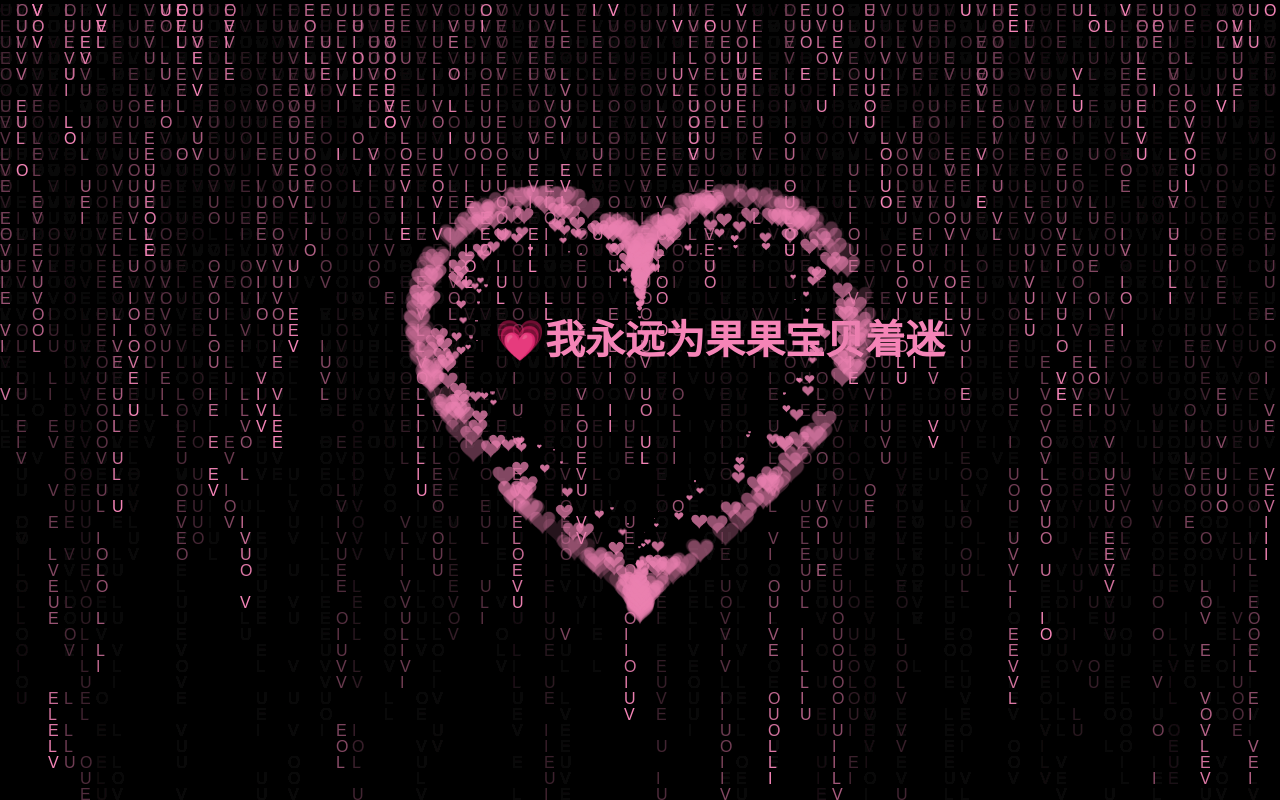
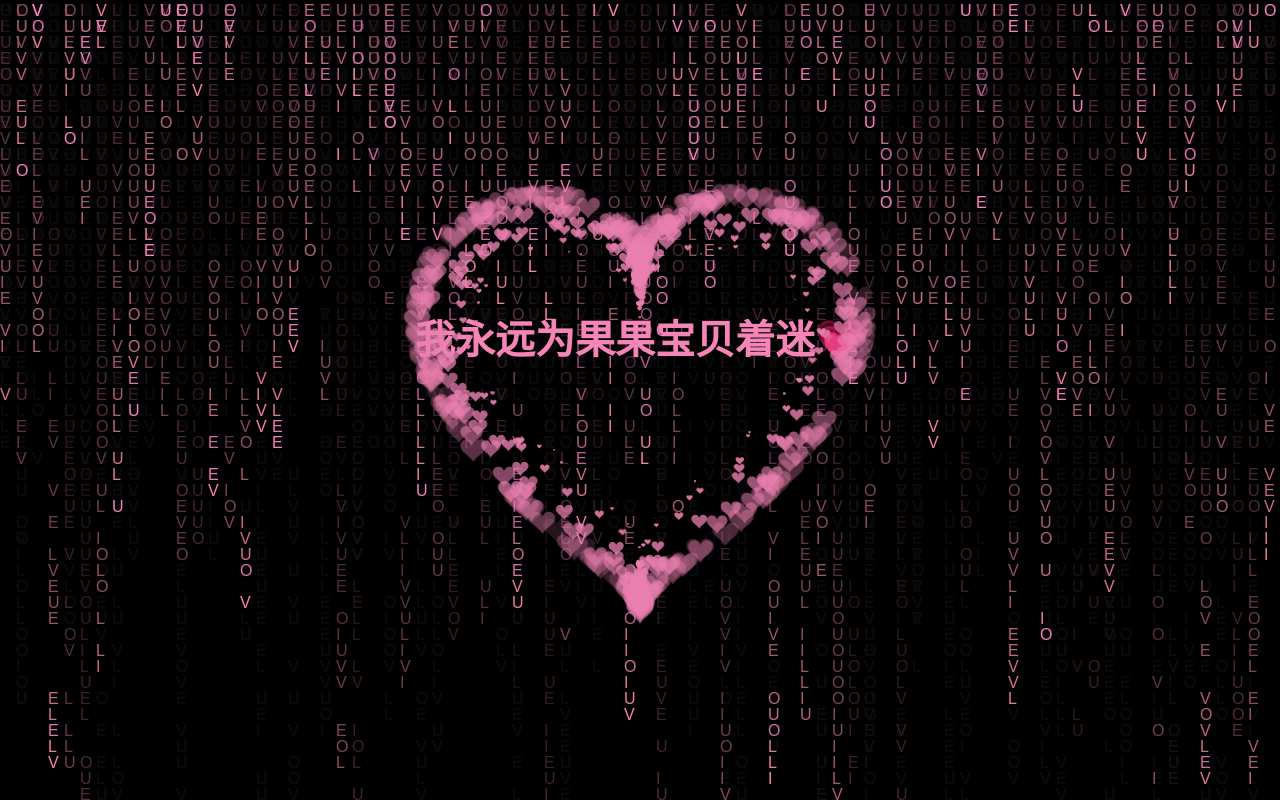
Before and after one commit to starbuling-l/lovecode, a plain HTML site: page index.html in a window 1280 px wide. Drawn offline with Linux system fonts and the light colour scheme.

Commit message:
Update index.html

```diff
--- a/index.html
+++ b/index.html
@@ -88,7 +88,7 @@
             top: 50%;
             left: 50%;
             margin-top: -75px;
-            margin-left: -80px;
+            margin-left: -160px;
 
         }
 
@@ -105,7 +105,7 @@
 
 <body>
     <div id="child">
-        <h4>💗我永远为果果宝贝着迷</h4>
+        <h4>我永远为果果宝贝着迷💗</h4>
     </div>
     <!--这里写名字❤！！！-->
     <canvas id="pinkboard"></canvas>
```
